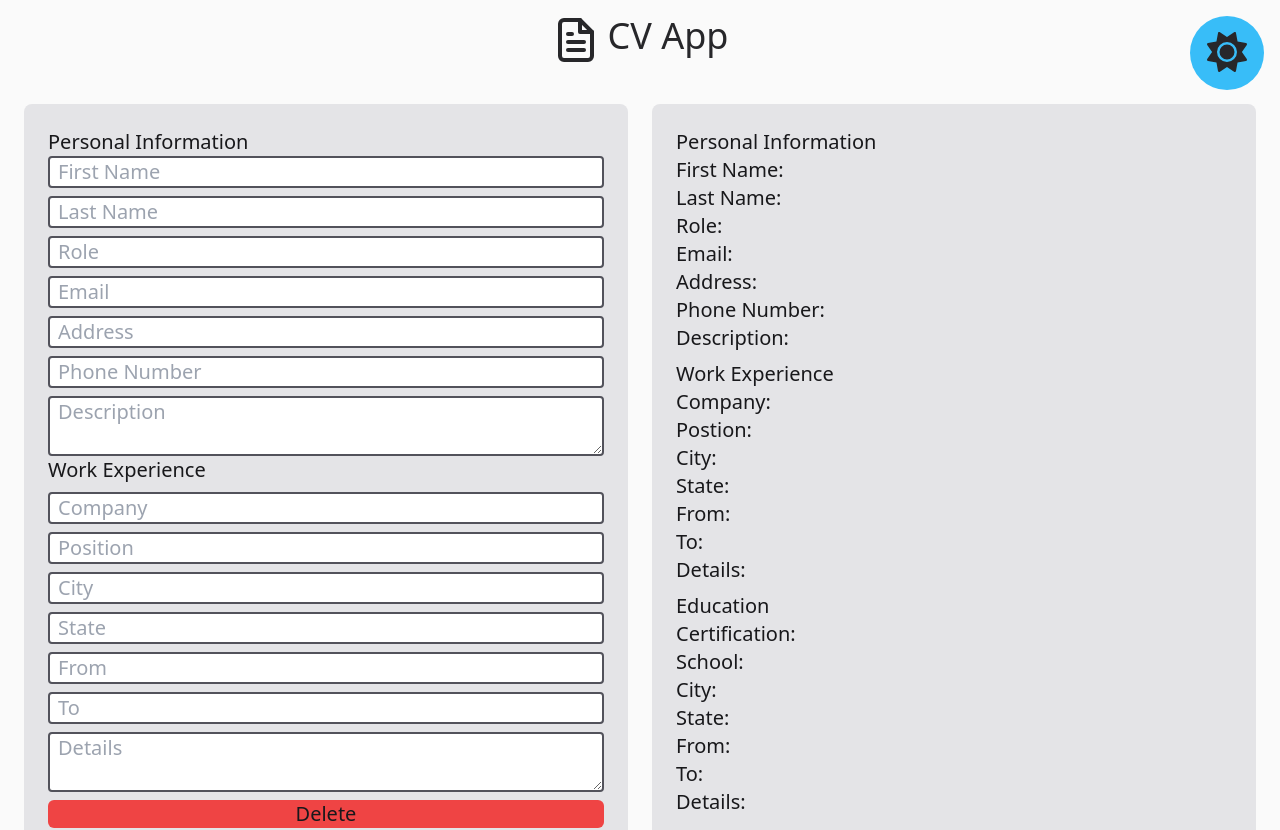
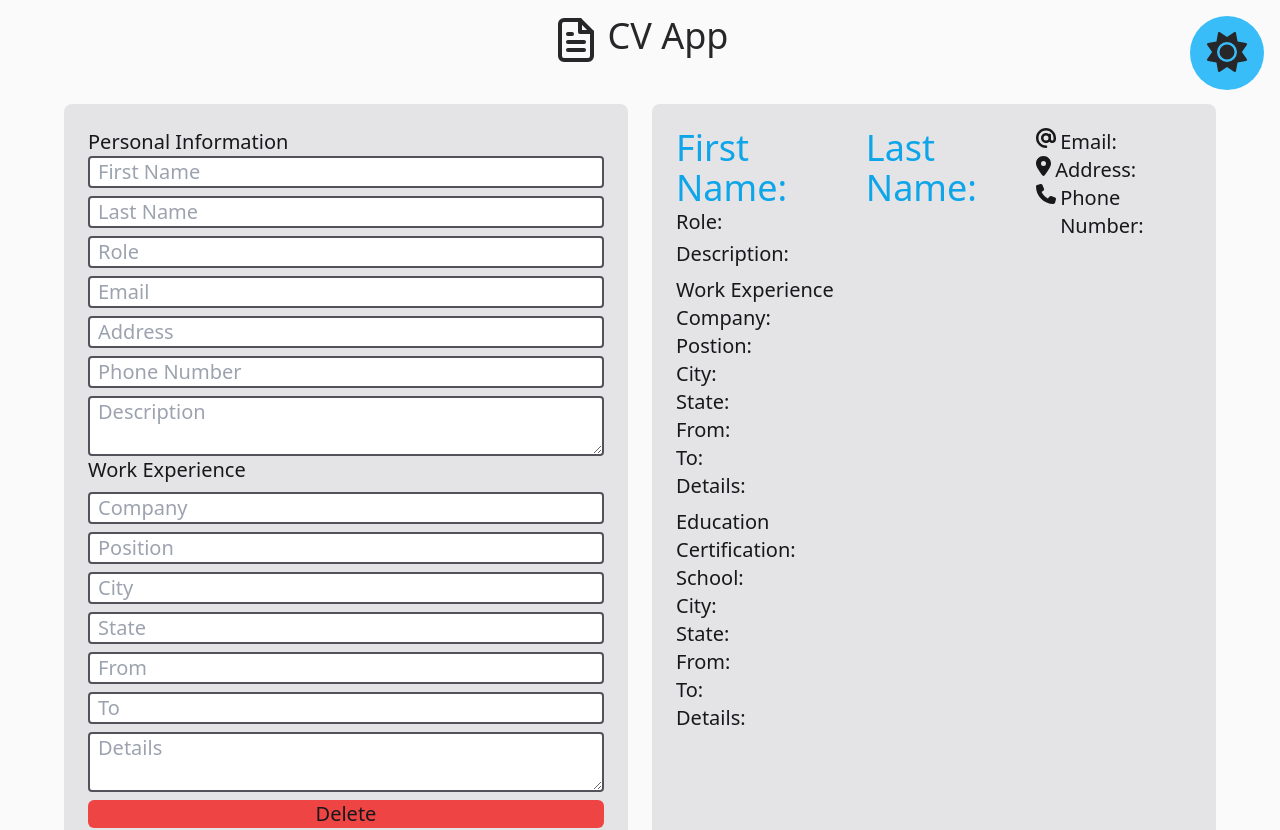
Before and after one commit to Bantchee/cv-project, a React (Create React App) app: page / in a window 1280 px wide. Shown: the top 830 px of the page. Built offline with nearby package versions, Linux system fonts and the light colour scheme; the HTML template or start-up script is replaced by a standard one.

Commit message:
Style preview of personal info

```diff
--- a/src/App.js
+++ b/src/App.js
@@ -142,7 +142,7 @@ class App extends React.Component {
       <div className="text-xl bg-zinc-50 dark:bg-zinc-700 ">
 
         <Header />
-        <div className="flex justify-center gap-6 p-6">
+        <div className="flex justify-center gap-6 pt-6 pb-6 pl-16 pr-16">
          <EditPage
             handleInputChange={(e, section, index) => this.handleInputChange(e, section, index)}
             deleteOnClick={(section, index) => this.deleteOnClick(section, index)}
--- a/src/components/previewSections/Personal.js
+++ b/src/components/previewSections/Personal.js
@@ -1,19 +1,51 @@
+import { FontAwesomeIcon } from "@fortawesome/react-fontawesome";
 import React from "react";
+import { faAt, faLocationDot, faPhone } from "@fortawesome/free-solid-svg-icons";
 
 export class Personal extends React.Component {
     render() {
         let {firstName, lastName, role, email, address, phoneNumber, description} = this.props;
         return (
-            <div className="">
-                <h1>Personal Information</h1>
+            <div>
+                <div className="flex justify-between">
+                    <div>
+                        <div className="flex gap-4 text-4xl text-sky-500 dark:text-emerald-500">
                             <p>First Name: {firstName}</p>
                             <p>Last Name: {lastName}</p>
+
+                        </div>
                         <p>Role: {role}</p>
+                    </div>
+                    <div>
+                        <div
+                            className="flex gap-1 content-center"
+                        >
+                            <FontAwesomeIcon
+                                icon={faAt}
+                            />
                             <p>Email: {email}</p>
+                        </div>
+                        <div
+                            className="flex gap-1 content-center"
+                        >
+                            <FontAwesomeIcon
+                                icon={faLocationDot}
+                            />
                             <p>Address: {address}</p>
+                        </div>
+                        <div
+                            className="flex gap-1 content-center"
+                        >
+                            <FontAwesomeIcon
+                                icon={faPhone}
+                            />
                             <p>Phone Number: {phoneNumber}</p>
+                        </div>
+                    </div>
+                </div>
                 <p>Description: {description}</p>
             </div>
+
         );
     }
 }
```
Lines whose indentation alone changed are shown as unchanged.
